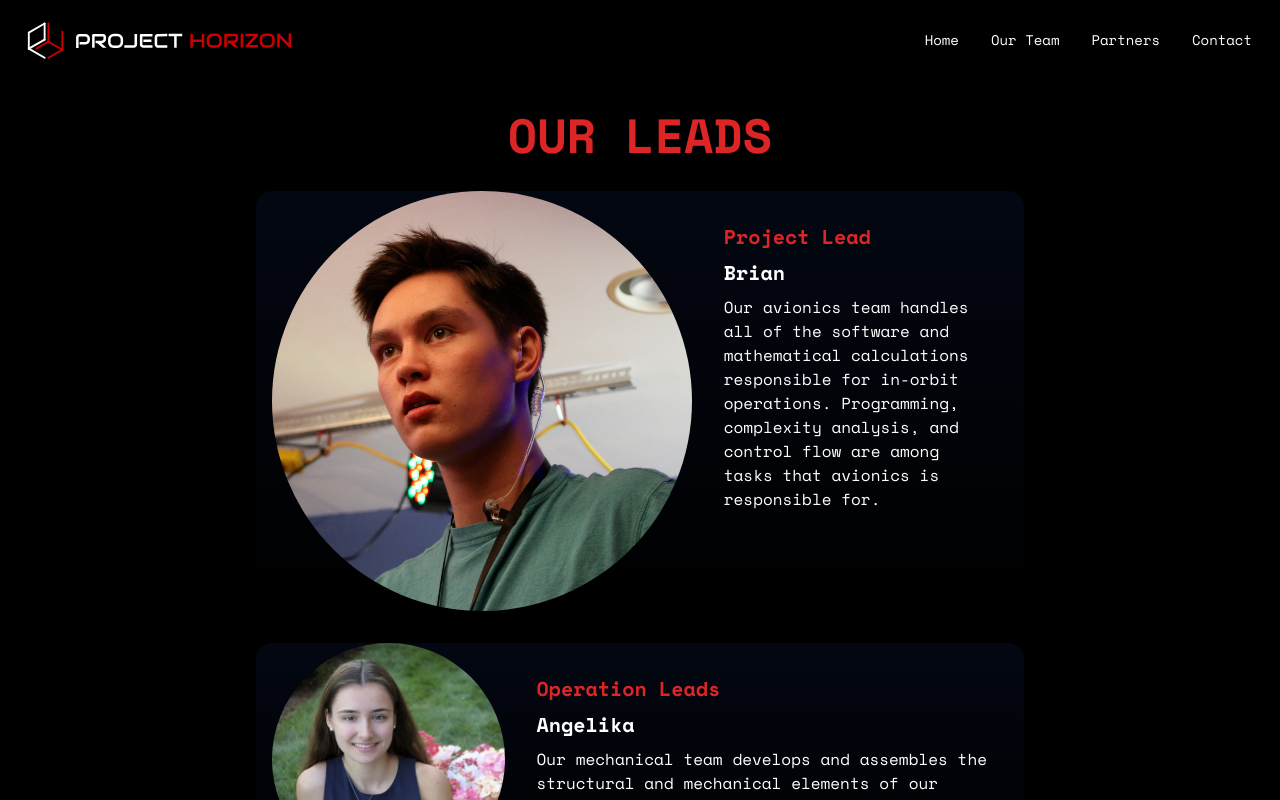
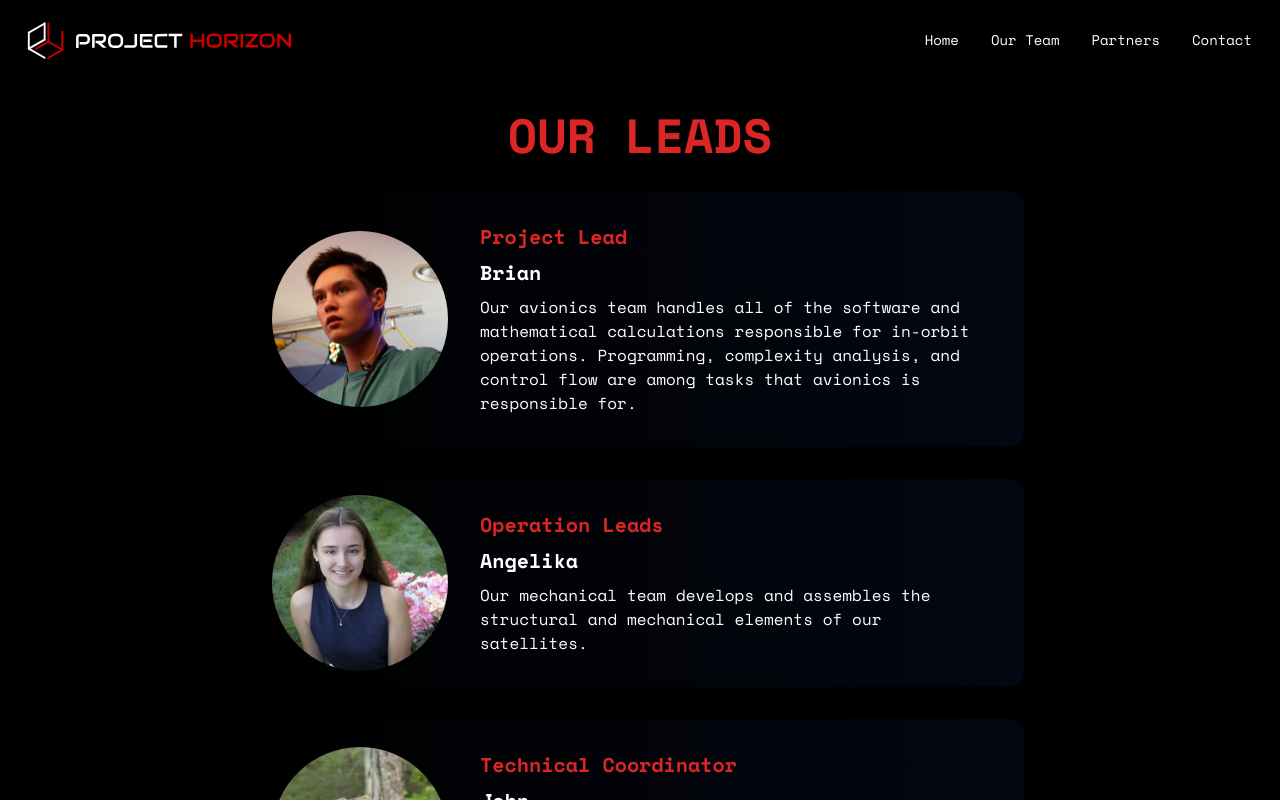
Before and after one commit to NU-Horizonsat/cubesite-v2, a Next.js app: page /team in a window 1280 px wide. Shown: the top 800 px of the page. Built offline with nearby package versions, Linux system fonts and the light colour scheme.

Commit message:
Image sizing/flexbox fixes

```diff
--- a/src/app/components/tile.tsx
+++ b/src/app/components/tile.tsx
@@ -24,16 +24,16 @@ function Tile({ name, title, description, imagesrc }: TileProps) {
   const isMobile = useIsMobile();
 
   return (
-      <div className={`card ${isMobile ? 'card-compact' : 'card-side'} text-white bg-gradient-to-t from-black to-gray-950 shadow-xl ${isMobile ? 'max-w-screen-sm' : 'max-w-screen-md'}`}>
-        <figure className="pl-4">
-          <Image src={imagesrc} className="object-cover rounded-full" alt={name} width={'500'} height={100} layout="intrinsic"/>
-        </figure>
-        <div className="card-body">
-          <h3 className="card-title text-red-600">{title}</h3>
-          <h2 className="card-title">{name}</h2>
-          <p>{description}</p>
-        </div>
+    <div className={`card flex ${isMobile ? 'card-compact' : 'card-side'} text-white bg-gradient-to-r from-black to-gray-950 shadow-xl ${isMobile ? 'max-w-screen-sm' : 'max-w-screen-md'}`}>
+      <figure className="pl-4 basis-1/4">
+        <Image src={imagesrc} className="rounded-full" alt={name} width={'500'} height={100} />
+      </figure>
+      <div className="card-body basis-3/4">
+        <h3 className="card-title text-red-600">{title}</h3>
+        <h2 className="card-title">{name}</h2>
+        <p>{description}</p>
       </div>
+    </div>
   );
 }
 
--- a/src/app/contact/page.tsx
+++ b/src/app/contact/page.tsx
@@ -39,10 +39,10 @@ const Contact = () => {
 
   return (
 
-      <div className="flex flex-col space-y-8 items-center ">
+    <div className="flex flex-col space-y-8 items-center">
       <p></p>
       <p></p>
-        <h1 className=" text-red-600 text-5xl text-left w-1/2 font-bold">CONTACT US</h1>
+      <h1 className=" text-red-600 text-5xl text-center w-1/2 font-bold">CONTACT US</h1>
       {isSubmitted ? (
         <div className="flex flex-col space-y-8 items-center ">
           <h2 className="text-2xl text-white">Thank you for your message!</h2>
@@ -50,8 +50,8 @@ const Contact = () => {
         </div>
       ) : (
         // name
-            <form onSubmit={handleSubmit} className="flex flex-col space-y-8 items-center border">
-              <div className="flex flex-col space-y-8 items-center ">
+        <form onSubmit={handleSubmit} className="flex flex-col w-200 space-y-8 items-center">
+          <div className="flex flex-col space-y-8 items-center">
             <label htmlFor="name" className="text-white">Name</label>
             <input
               type="text"
@@ -71,7 +71,7 @@ const Contact = () => {
               id="email"
               value={email}
               onChange={(e) => setEmail(e.target.value)}
-                  className="input input-bordered w-full max-w-xs"
+              className="input input-bordered w-full max-w-md"
             />
           </div>
           {/* company */}
@@ -81,11 +81,11 @@ const Contact = () => {
               type="text"
               name="company"
               id="company"
-                  className="input input-bordered w-full max-w-xs"
+              className="input input-bordered w-full max-w-md"
             />
           </div>
           {/* message */}
-              <div className="flex flex-col space-y-8 items-center ">
+          <div className="flex flex-col space-y-8 items-center">
             <label htmlFor="message" className="text-white">Message</label>
             <textarea
               name="message"
```
Lines whose indentation alone changed are shown as unchanged.
